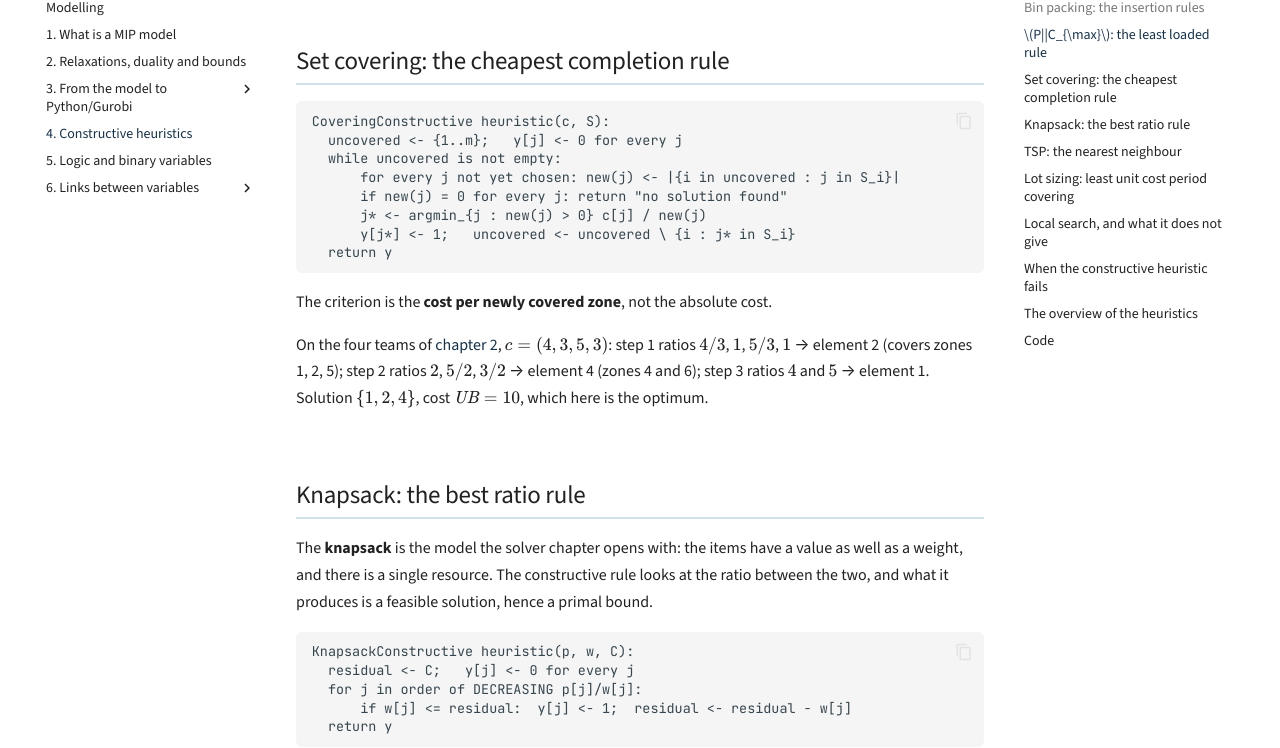
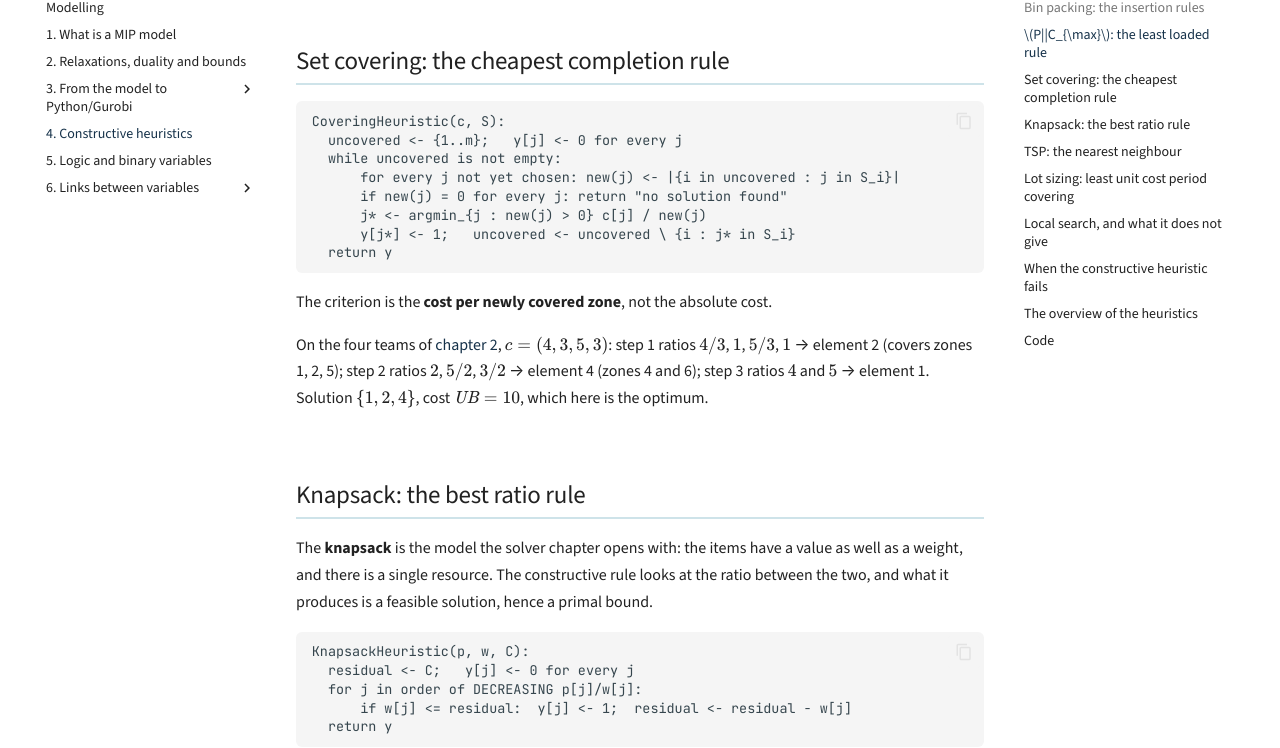
Before and after one commit to fabiofurini/mip-modelling, an MkDocs documentation site: the page built from docs/modelling-4.md, in a window 1280 px wide and 1400 px high, scrolled down 2449 px. Shown: the part 148-896 px from the top of the window. Built offline with MkDocs 1.6.1 and Material for MkDocs 9.7.7, drawn with Linux system fonts in a browser that asks for light colours; comment, search, counter and statistics services are not loaded.

Commit message:
the heuristics chapter gains what only the Italian had
The English chapter was missing the three ingredients box, the opening
paragraph and the box on what to do when a constructive heuristic fails,
and the section on what a heuristic gives and what it does not, with the
certified gap and the reason for building one by hand. Two pseudocode
function names were left mangled by an old replacement.

The two chapters now have the same ten sections and the same blocks, in
the same order.

Co-Authored-By: Claude Opus 5 <noreply@anthropic.com>

````diff
--- a/docs/modelling-4.md
+++ b/docs/modelling-4.md
@@ -116,7 +116,7 @@ impossible to place.
 ## Set covering: the cheapest completion rule
 
 ```text
-CoveringConstructive heuristic(c, S):
+CoveringHeuristic(c, S):
   uncovered <- {1..m};   y[j] <- 0 for every j
   while uncovered is not empty:
       for every j not yet chosen: new(j) <- |{i in uncovered : j in S_i}|
@@ -141,7 +141,7 @@ looks at the ratio between the two, and what it produces is a feasible solution,
 hence a primal bound.
 
 ```text
-KnapsackConstructive heuristic(p, w, C):
+KnapsackHeuristic(p, w, C):
   residual <- C;   y[j] <- 0 for every j
   for j in order of DECREASING p[j]/w[j]:
       if w[j] <= residual:  y[j] <- 1;  residual <- residual - w[j]
````
Also changed, not shown: 1 other file.
